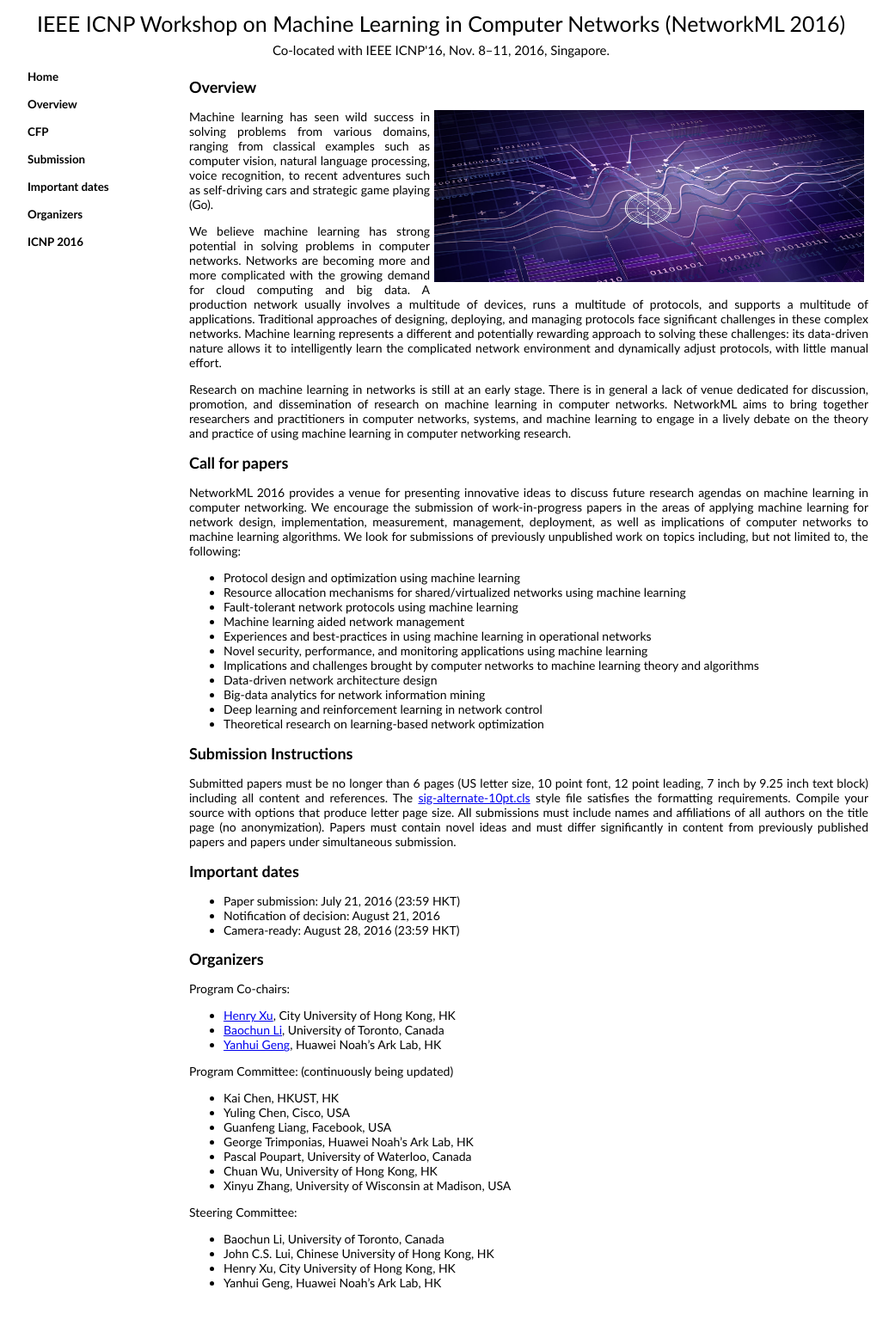
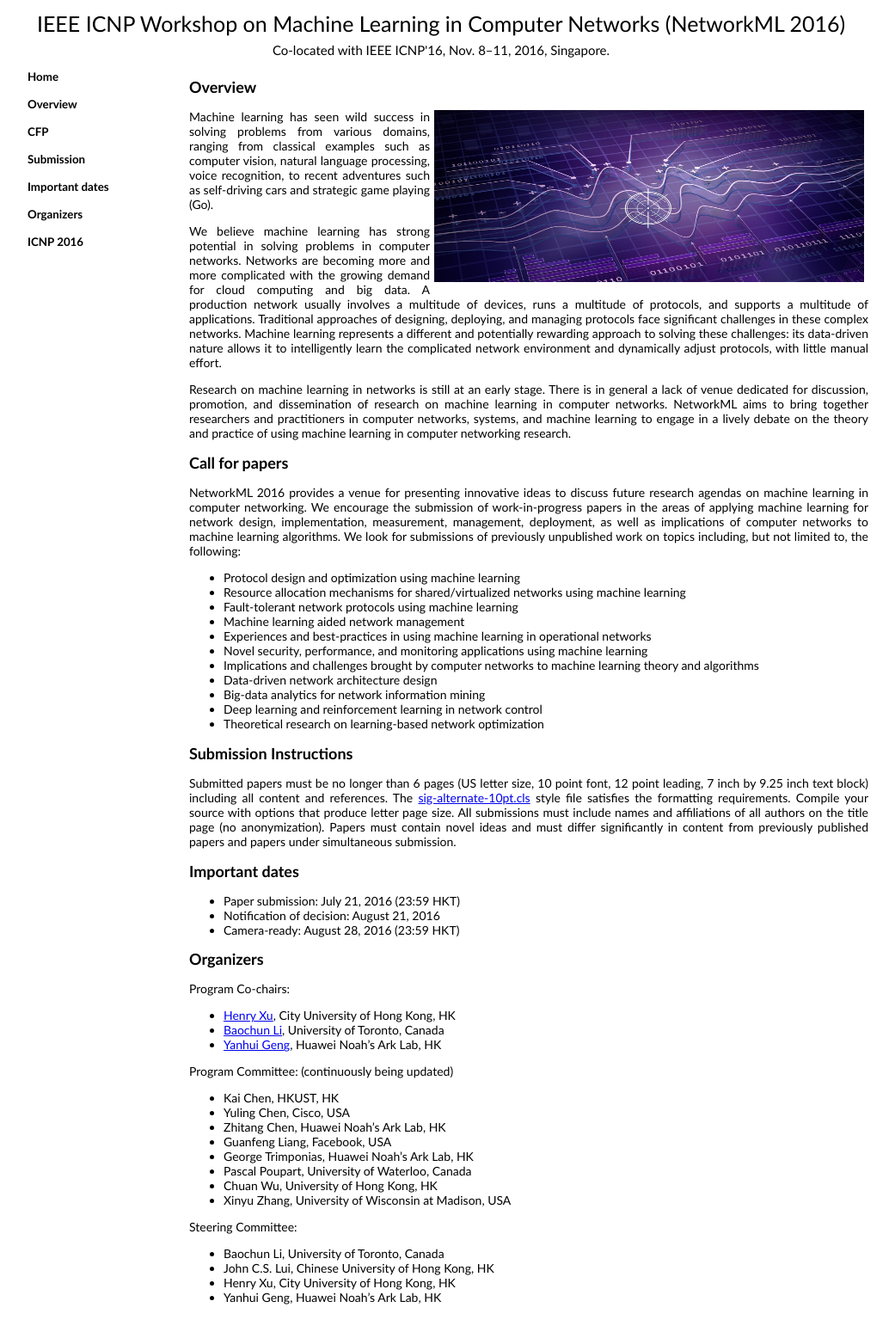
Before and after one commit to networkml/networkml.github.io, a Jekyll site: the page built from index.html, in a window 1280 px wide. Shown: the whole page at 86% size, without its empty margins (127-1168 px from the left). Built offline with Jekyll 4.4.1, drawn with Linux system fonts in a browser that asks for light colours.

Commit message:
pc update

```diff
--- a/_includes/index.md
+++ b/_includes/index.md
@@ -49,6 +49,7 @@ Program Committee: (continuously being updated)
 
 * Kai Chen, HKUST, HK
 * Yuling Chen, Cisco, USA
+* Zhitang Chen, Huawei Noah's Ark Lab, HK
 * Guanfeng Liang, Facebook, USA
 * George Trimponias, Huawei Noah’s Ark Lab, HK
 * Pascal Poupart, University of Waterloo, Canada
```
